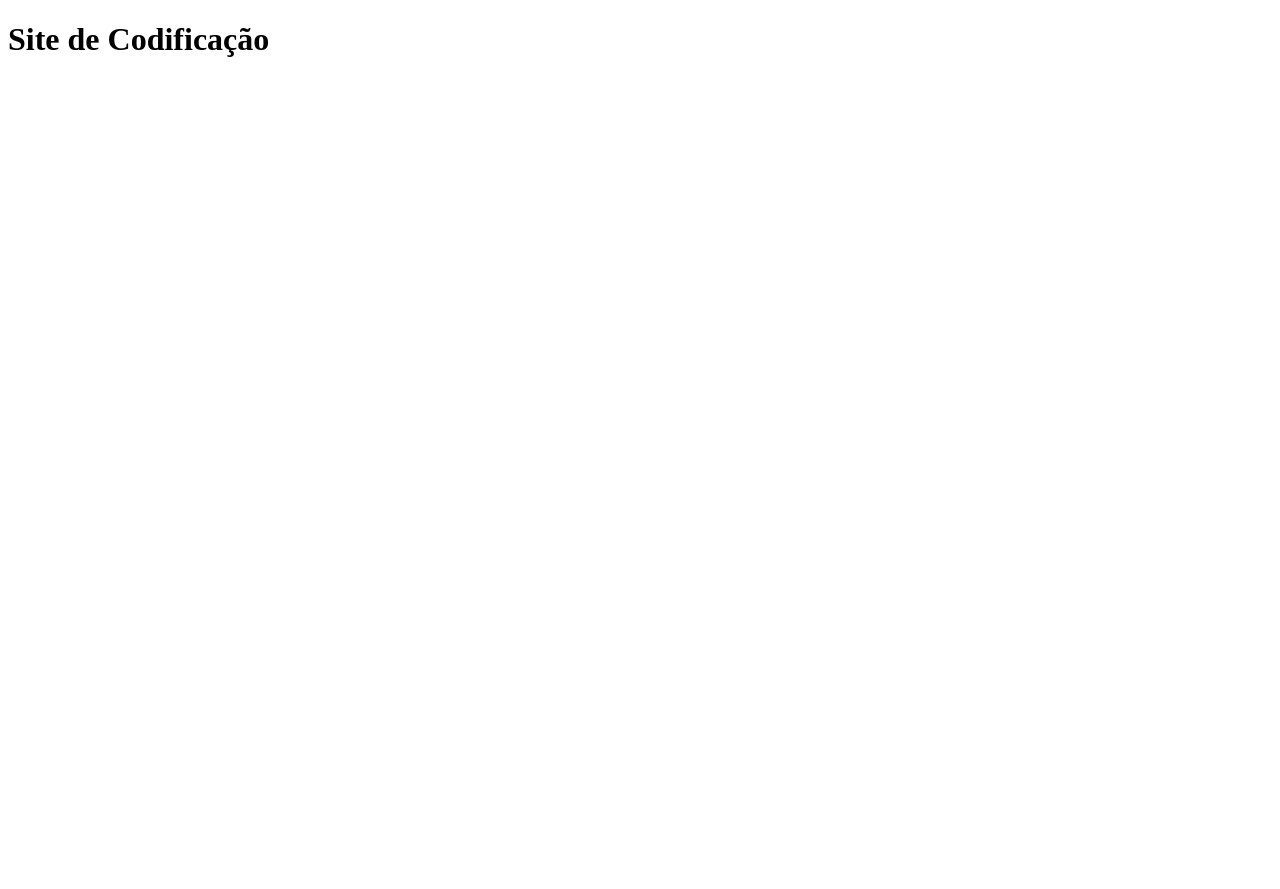
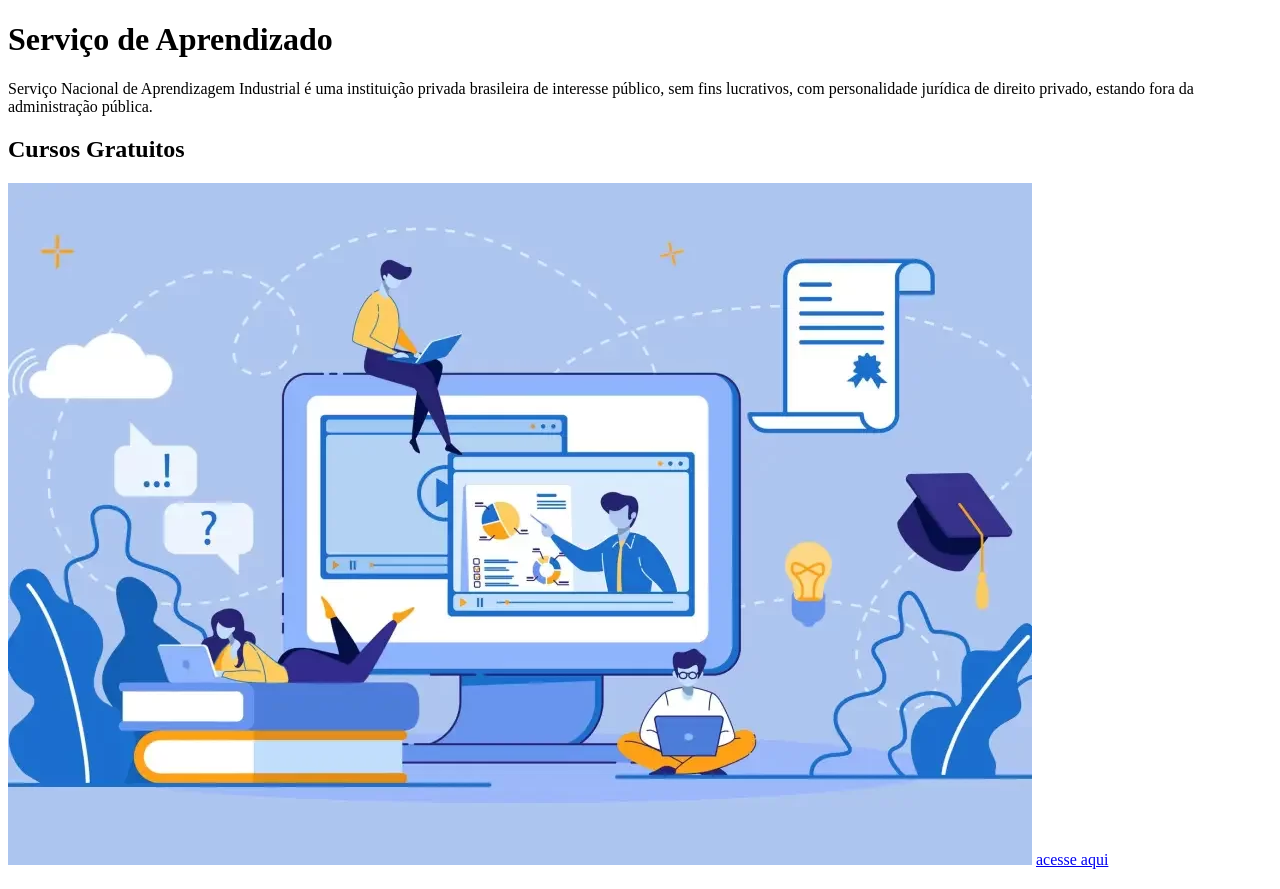
Before and after one commit to Natanaeln03/site, a plain HTML site: page index.html in a window 1280 px wide. Before the commit the page ends 800 px from the top, so only its background shows below. Drawn offline with Linux system fonts and the light colour scheme.

Commit message:
modificado o codigo do site

```diff
--- a/index.html
+++ b/index.html
@@ -6,6 +6,19 @@
     <title>meu site.com</title>
 </head>
 <body>
-<h1>Site de Codificação</h1>
+<h1>Serviço de Aprendizado</h1>
+<p>Serviço Nacional de Aprendizagem Industrial é uma instituição privada brasileira de interesse público, sem fins lucrativos, com personalidade jurídica de direito privado, estando fora da administração pública.</p>
+
+<article>
+<!--material 1-->
+<h1>Cursos Gratuitos</h1>
+  <img src="material2.webp">
+  <a href="https://www.google.com/url?sa=i&url=https%3A%2F%2Fexame.com%2Fcarreira%2Fsites-cursos-online-gratuitos%2F&psig=AOvVaw3RIpdDuaTxxoDdb6NmokUo&ust=1706016686603000&source=images&cd=vfe&ved=0CBIQjRxqFwoTCKDw-8aN8YMDFQAAAAAdAAAAABAE">acesse aqui</a>
+</article>
+
+<article>
+    <!--material 2-->
+<h1>
+
 </body>
 </html>
```
Also changed, not shown: material2.webp (added).
